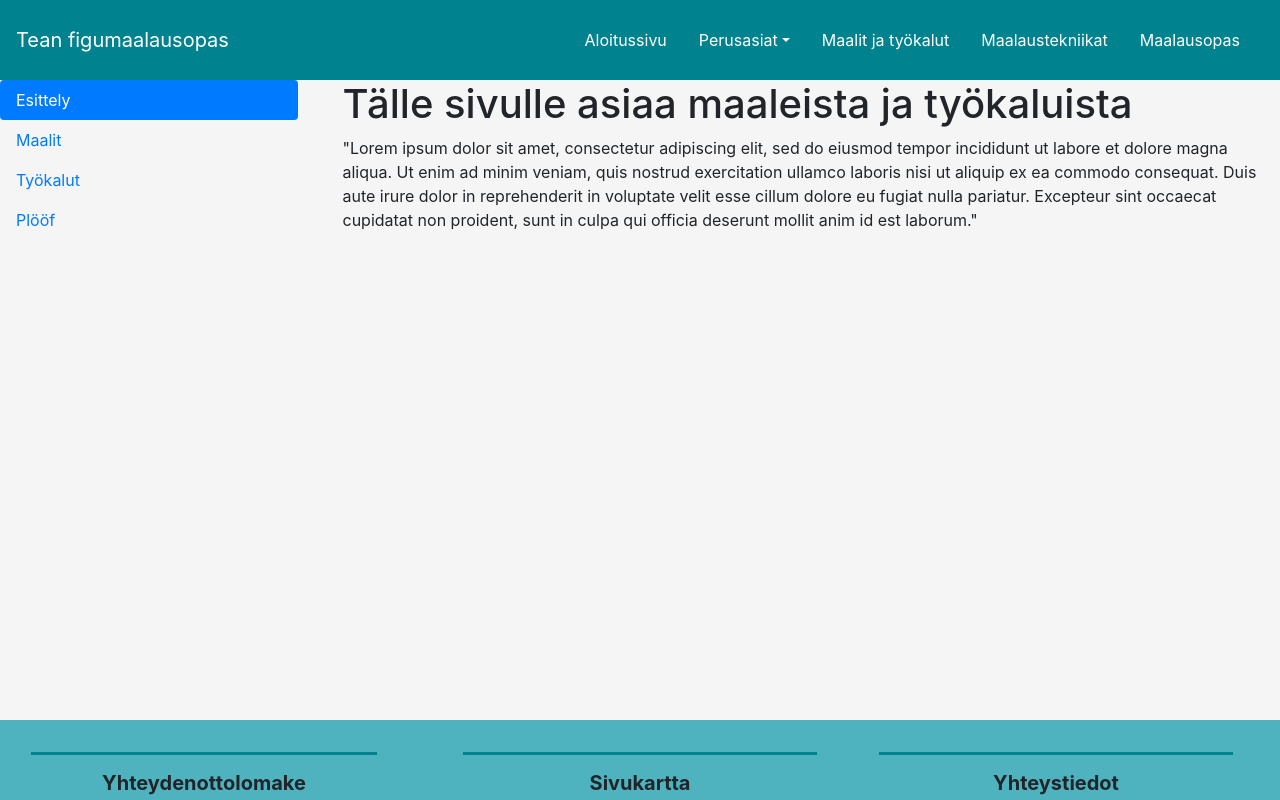
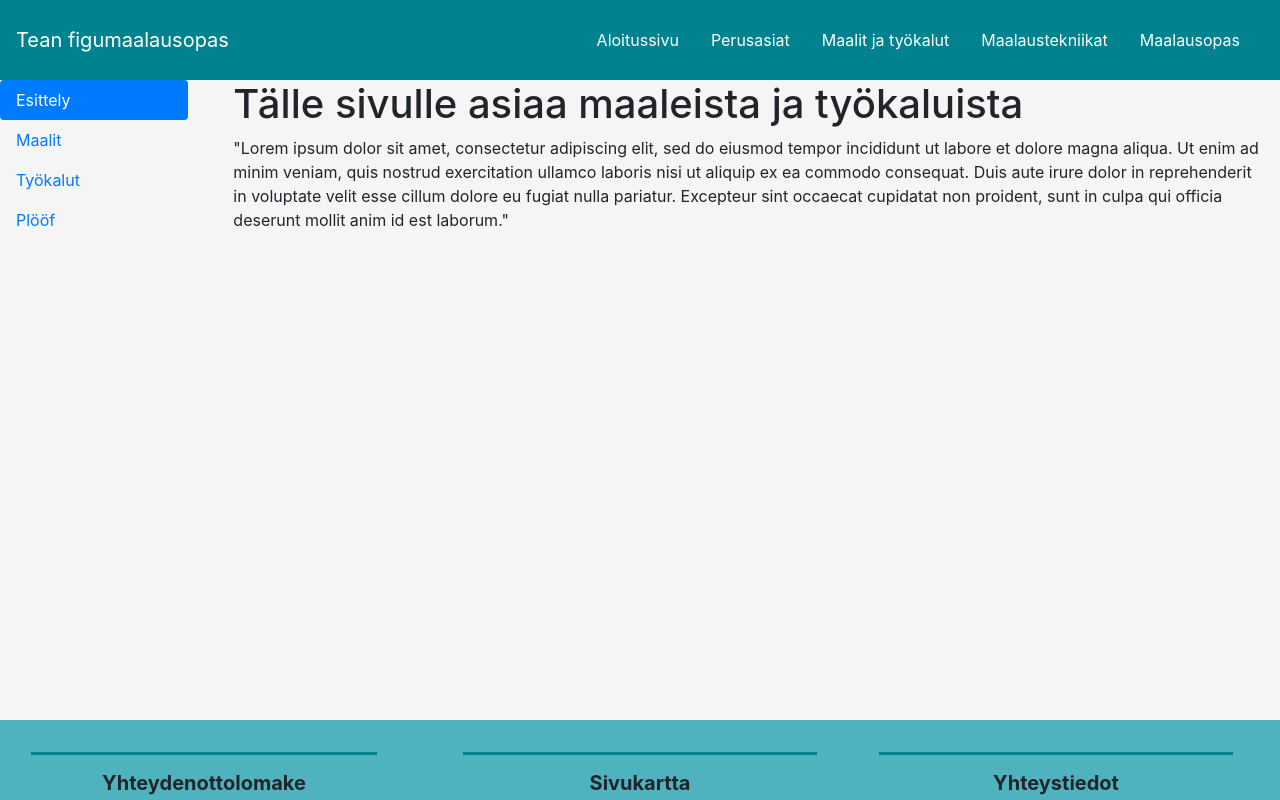
Before and after one commit to TeeRage/WMK_projekti_2021, a React (Create React App) app: page /maalit_ja_tyokalut in a window 1280 px wide. Shown: the top 800 px of the page. Built offline with nearby package versions, Linux system fonts and the light colour scheme.

Commit message:
ulkoasun muokkausta

```diff
--- a/src/components/Maalit_ja_tyokalut.js
+++ b/src/components/Maalit_ja_tyokalut.js
@@ -6,16 +6,18 @@ const Maalit_ja_tyokalut = () => (
     <div class="container-fluid px-0">
         <div class="row Maalit_ja_tyokalut_sisalto">
 
-            <div class="col-3">
+            <div class="col-xs-12 col-sm-6 col-md-3 col-lg-2">
                 <div class="nav flex-column nav-pills" id="v-pills-tab" role="tablist" aria-orientation="vertical">
                     <a class="nav-link nav-link-color active" id="v-pills-home-tab" data-toggle="pill" href="#v-pills-aloitus" role="tab" aria-controls="v-pills-aloitus" aria-selected="true">Esittely</a>
                     <a class="nav-link nav-link-color" id="v-pills-profile-tab" data-toggle="pill" href="#v-pills-profile" role="tab" aria-controls="v-pills-profile" aria-selected="false">Maalit</a>
+
+
                     <a class="nav-link nav-link-color" id="v-pills-messages-tab" data-toggle="pill" href="#v-pills-messages" role="tab" aria-controls="v-pills-messages" aria-selected="false">Työkalut</a>
                     <a class="nav-link nav-link-color" id="v-pills-settings-tab" data-toggle="pill" href="#v-pills-settings" role="tab" aria-controls="v-pills-settings" aria-selected="false">Plööf</a>
                 </div>
             </div>
 
-            <div class="col-9">
+            <div class="col-xs-12 col-sm-6 col-md-9 col-lg-10">
                 <div class="col-12">
                     <div class="tab-content" id="v-pills-tabContent">
                         <div class="tab-pane fade show active" id="v-pills-aloitus" role="tabpanel" aria-labelledby="v-pills-home-tab">
--- a/src/components/Navbar.js
+++ b/src/components/Navbar.js
@@ -33,22 +33,11 @@ const Navbar = () => {
             </a>
           </li>
 
-          <li class="nav-item dropdown">
-            <a
-              class="nav-link dropdown-toggle nav-link-home"
-              href="/perusasiat"
-              id="navbarDropdown"
-              role="button"
-              data-toggle="dropdown"
-              aria-haspopup="true"
-              aria-expanded="false">
+          <li class="nav-item active">
+            <a class="nav-link nav-link-home" href="/perusasiat">
               Perusasiat
-                </a>
-            <div class="dropdown-menu" aria-labelledby="navbarDropdown">
-              <a class="dropdown-item" href="/perusasiat#perusasia1">Perusasia 1</a>
-              <a class="dropdown-item" href="/perusasiat#perusasia2">Perusasia 2</a>
-              <a class="dropdown-item" href="/perusasiat#perusasia3">Perusasia 3</a>
-            </div>
+              <span class="sr-only">(current)</span>
+            </a>
           </li>
 
           <li class="nav-item active">
```
